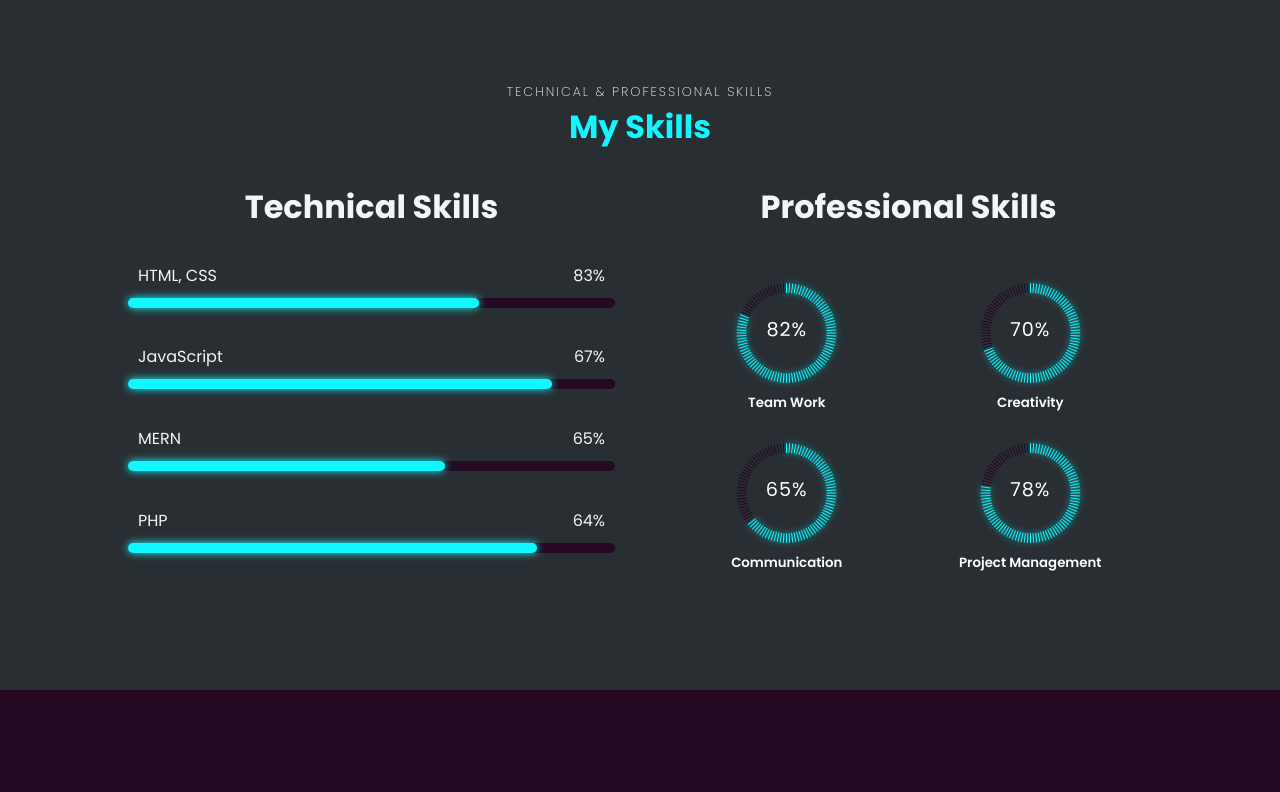
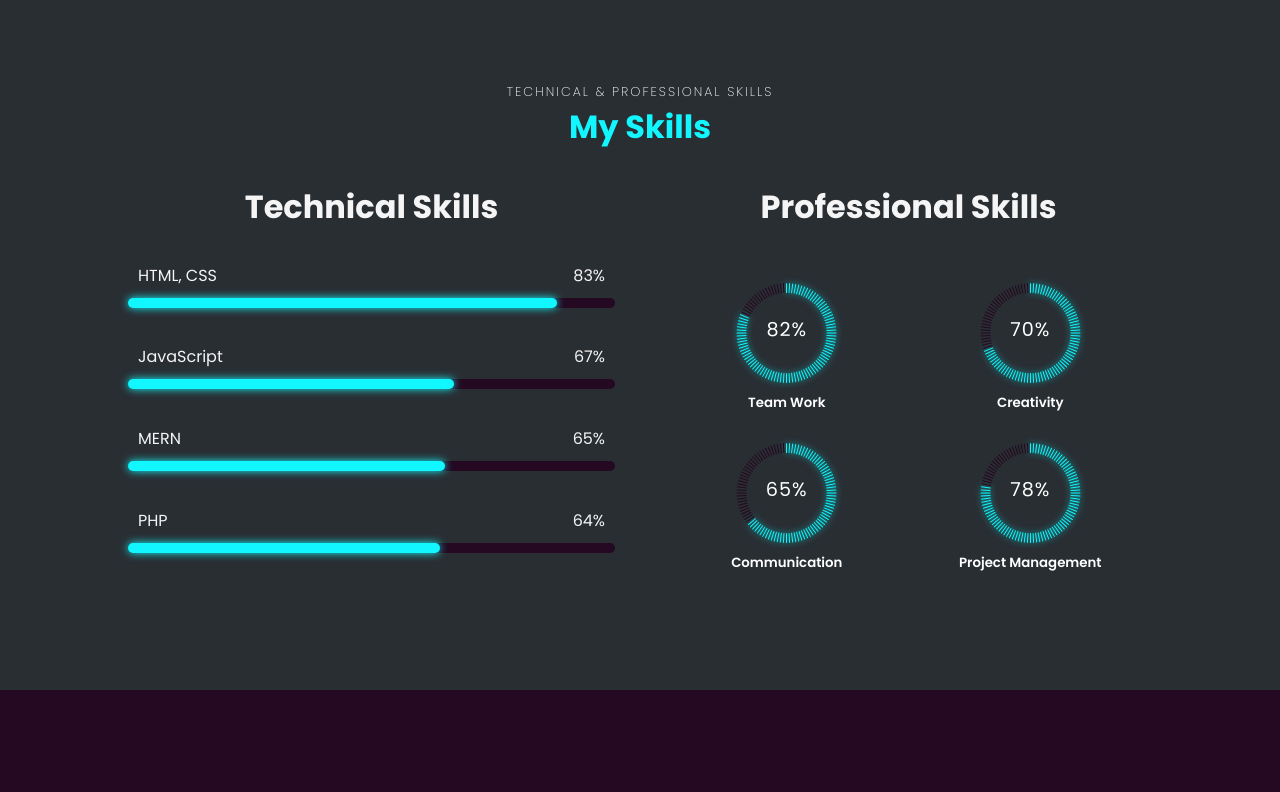
Before and after one commit to ankitsrajput/Personal-Portfolio, a plain HTML site: page index.html in a window 1280 px wide. Shown: the part 2365-3157 px from the top of the page. Drawn offline with nearby package versions, Linux system fonts and the light colour scheme.

Commit message:
Add files via upload

```diff
--- a/css/style.css
+++ b/css/style.css
@@ -567,12 +567,12 @@ section{
 }
 
 .skill-bar .bar .html{
-    width: 72%;
+    width: 88%;
     animation: html 2s;
 }
 
 .skill-bar .bar .css{
-    width: 87%;
+    width: 67%;
     animation: css 3s;
 }
 
@@ -582,7 +582,7 @@ section{
 }
 
 .skill-bar .bar .bootstrap{
-    width: 84%;
+    width: 64%;
     animation: bootstrap 5s;
 }
 
```
